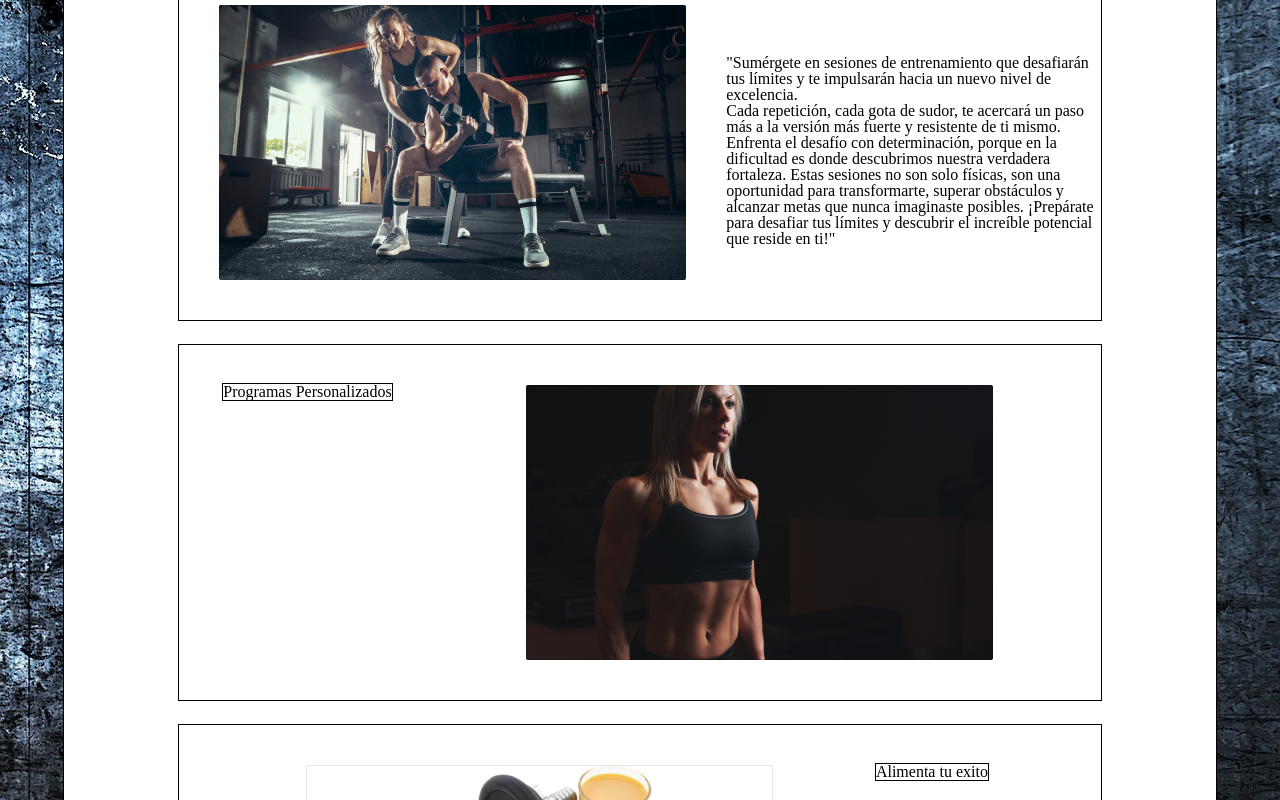
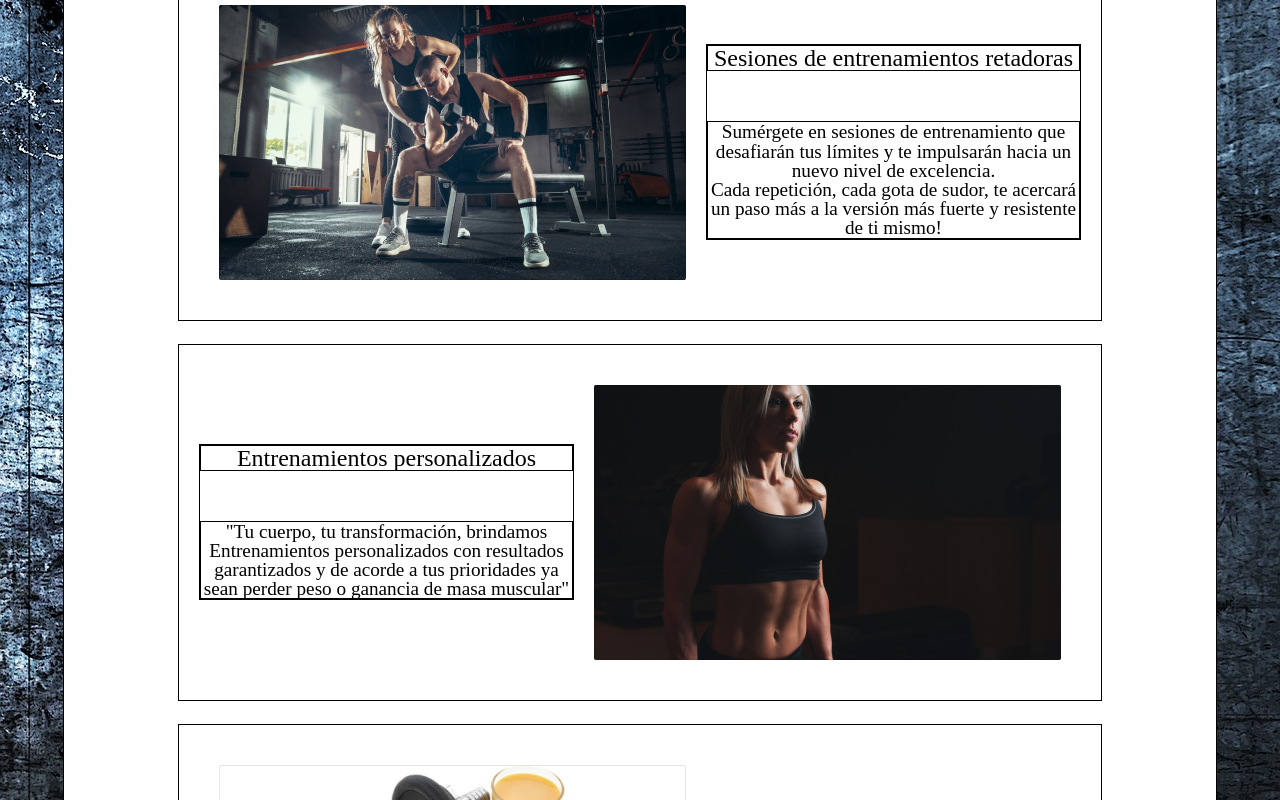
Before and after one commit to roniilevis/paginaalexfitness, a React (Create React App) app: page / in a window 1280 px wide. Shown: the part 780-1580 px from the top of the page. Built offline with nearby package versions, Linux system fonts and the light colour scheme.

Commit message:
main con eslogan

```diff
--- a/src/componentes/Main/Main.css
+++ b/src/componentes/Main/Main.css
@@ -53,14 +53,55 @@
     position: relative;
 }
 
-#servicios-parrafo{
+#servicios-titulo-texto{
     border: 1px solid;
+    text-align: justify;
     position: relative;
-    bottom: 130px;
-    right: 25px;
+    right: 20px;
+    text-align: center;
 }
 
 
-#servicios-parrafo-rutinaretadoras{
+#servicios-titulo{
+    border: 1px solid;
+    margin-bottom: 50px;
+    font-size: 1.5em;
+}
 
+
+#servicios-parrafo{
+    border: 1px solid;
+    font-size: 1.2em;
 }
+
+
+
+#servicios-card-centro{
+    border: 1px solid;
+    display: flex;
+    flex-direction: row-reverse;
+    margin: 1%;
+    width: 80%;
+    align-items: center;
+    justify-content: center;
+    justify-content: space-evenly;
+    position: relative;
+}
+
+#servicios-titulo-texto-centro{
+    border: 1px solid;
+    text-align: center;
+    position: relative;
+    left: 20px;
+}
+
+#servicios-titulo-centro{
+    border: 1px solid;
+    margin-bottom: 50px;
+    font-size: 1.5em;
+}
+
+#servicios-parrafo-centro{
+    border: 1px solid;
+    font-size: 1.2em;
+}
--- a/src/componentes/Main/Main.jsx
+++ b/src/componentes/Main/Main.jsx
@@ -9,26 +9,33 @@ const Main = ()=> {
     <main className='Main'>
         <div className='presentacion-alex'>
             <h2>Quien soy?</h2>
-            <p>Soy Alex, y estoy aquí hoy como su apasionado coach de fitness. <br />
+            <p>Soy Alex, y estoy aquí hoy como su apasionado coach de fitness.
             Mi misión es guiarlos hacia un estilo de vida más saludable, lleno de energía y vitalidad.</p>
         </div>
 
         <div className='servicios'>
             <div id='servicios-card'>
                 <img src={Rutinasretadoras} alt="Rutina.png" />
-                <div>
-                <h3 id='servicios-parrafo'>Sesiones de entrenamientos retadoras</h3>
-                <p id='servicios-parrafo-rutinasretadoras' >"Sumérgete en sesiones de entrenamiento que desafiarán tus límites y te impulsarán hacia un nuevo nivel de excelencia. <br />Cada repetición, cada gota de sudor, te acercará un paso más a la versión más fuerte y resistente de ti mismo. <br />Enfrenta el desafío con determinación, porque en la dificultad es donde descubrimos nuestra verdadera fortaleza. Estas sesiones no son solo físicas, son una oportunidad para transformarte, superar obstáculos y alcanzar metas que nunca imaginaste posibles. ¡Prepárate para desafiar tus límites y descubrir el increíble potencial que reside en ti!"</p>
+                <div id='servicios-titulo-texto'>
+                <h3 id='servicios-titulo'>Sesiones de entrenamientos retadoras</h3>
+                <p id='servicios-parrafo' >Sumérgete en sesiones de entrenamiento que desafiarán tus límites y te impulsarán hacia un nuevo nivel de excelencia.
+                <br />Cada repetición, cada gota de sudor, te acercará un paso más a la versión más fuerte y resistente de ti mismo!</p>
                 </div>
-
             </div>
-            <div id='servicios-card'>
-                <h3 id='servicios-parrafo'>Programas Personalizados</h3>
+            <div id='servicios-card-centro'>
                 <img src={Programaspersonalizados} alt="Personasentrenando.png" />
+                <div id='servicios-titulo-texto-centro'>
+                <h3 id='servicios-titulo-centro'>Entrenamientos personalizados</h3>
+                <p id='servicios-parrafo-centro' >"Tu cuerpo, tu transformación, brindamos Entrenamientos personalizados con resultados garantizados y de acorde a tus prioridades
+                ya sean perder peso o ganancia de masa muscular"</p>
+                </div>
             </div>
             <div id='servicios-card'>
                 <img src={Alimentacion} alt="alimentos.png" />
-                <h3 id='servicios-parrafo'>Alimenta tu exito</h3>
+                <div id='servicios-titulo-texto'>
+                <h3 id='servicios-titulo'>Alimenta tu exito</h3>
+                <p id='servicios-parrafo' >Aliméntate para brillar, Tu viaje hacia la mejor versión de ti comienza con nuestra Dieta Fitness, diseñada para transformar tu cuerpo y energizar tu vida. ¡Vive bien, come bien, sé bien</p>
+                </div>
             </div>
 
         </div>
```
